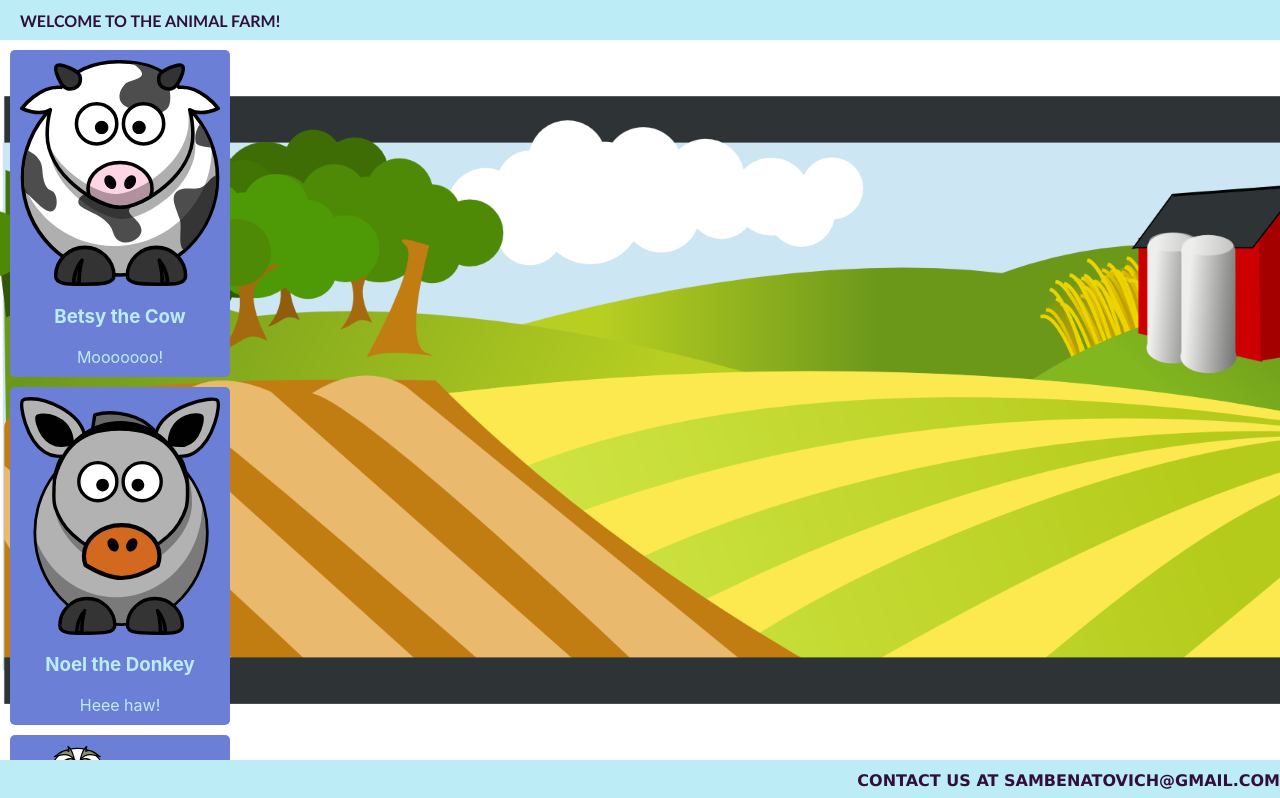
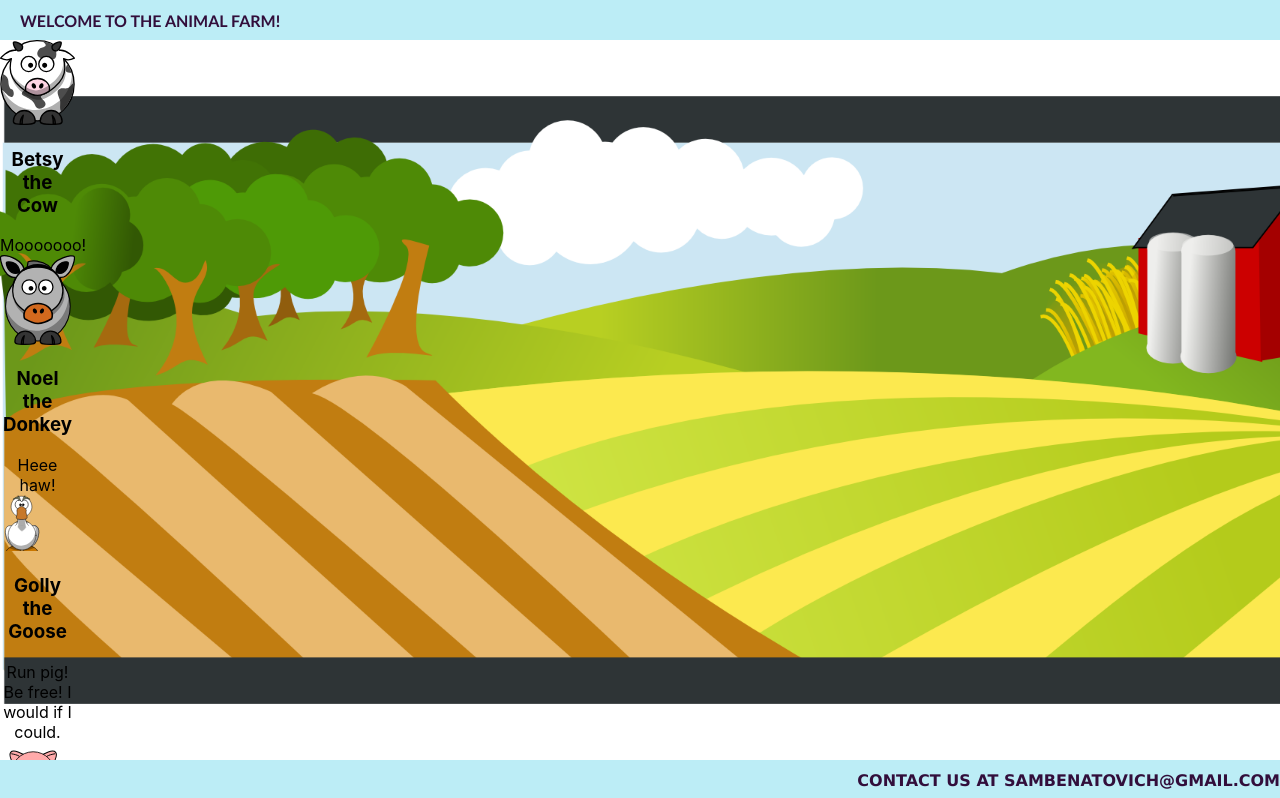
Before and after one commit to Benatovich/animal-farm, a React (Create React App) app: page / in a window 1280 px wide. Shown: the top 798 px of the page. Built offline with nearby package versions, Linux system fonts and the light colour scheme.

Commit message:
still need to tinker with the style to make the animals appear in the right places

```diff
--- a/src/AnimalList/AnimalList.css
+++ b/src/AnimalList/AnimalList.css
@@ -1,21 +1,22 @@
 .animal {
-    width: 200px;
-    background-color: var(--color2);
-    margin: 10px;
+    width: 75px;
+    /* background-color: var(--color2); */
+    /* margin: 10px;
     border-radius: 5px;
     display: flex;
     flex-direction: column;
     align-items: center;
     padding: 10px;
-    color: var(--color4);
+    color: var(--color4); */
   }
 
-  .zodiac-card img {
+  /* .animal img {
     width: 100px;
   }
 
-  .zodiac-card .name {
+  .animal .name {
     text-transform: uppercase;
     font-weight: bold;
     font-family: 'Space and Astronomy';
   }
+   */
--- a/src/AnimalList/AnimalList.js
+++ b/src/AnimalList/AnimalList.js
@@ -2,13 +2,13 @@ import './AnimalList.css';
 
 export default function AnimalList(props) {
     // cool zone
-  console.log(props.animals);
+//   console.log(props.animals);
   return (
     <div className='animal-list'>
       {
         //   props.animals or props.animals.animals?
         props.animals.map((item, i) => (
-          <div className='animal' key={item.name + i} style={{ left: `${item.left}`, top: `${item.top}` }}>
+          <div className='animal' key={item.name + i} style={{ left: `${item.left + i}`, top: `${item.top + i}` }}>
             <img alt={item.name} src={`/animals/${item.type}.svg`} />
             <h3>{item.name}</h3>
             <span>{item.says}</span>
```
